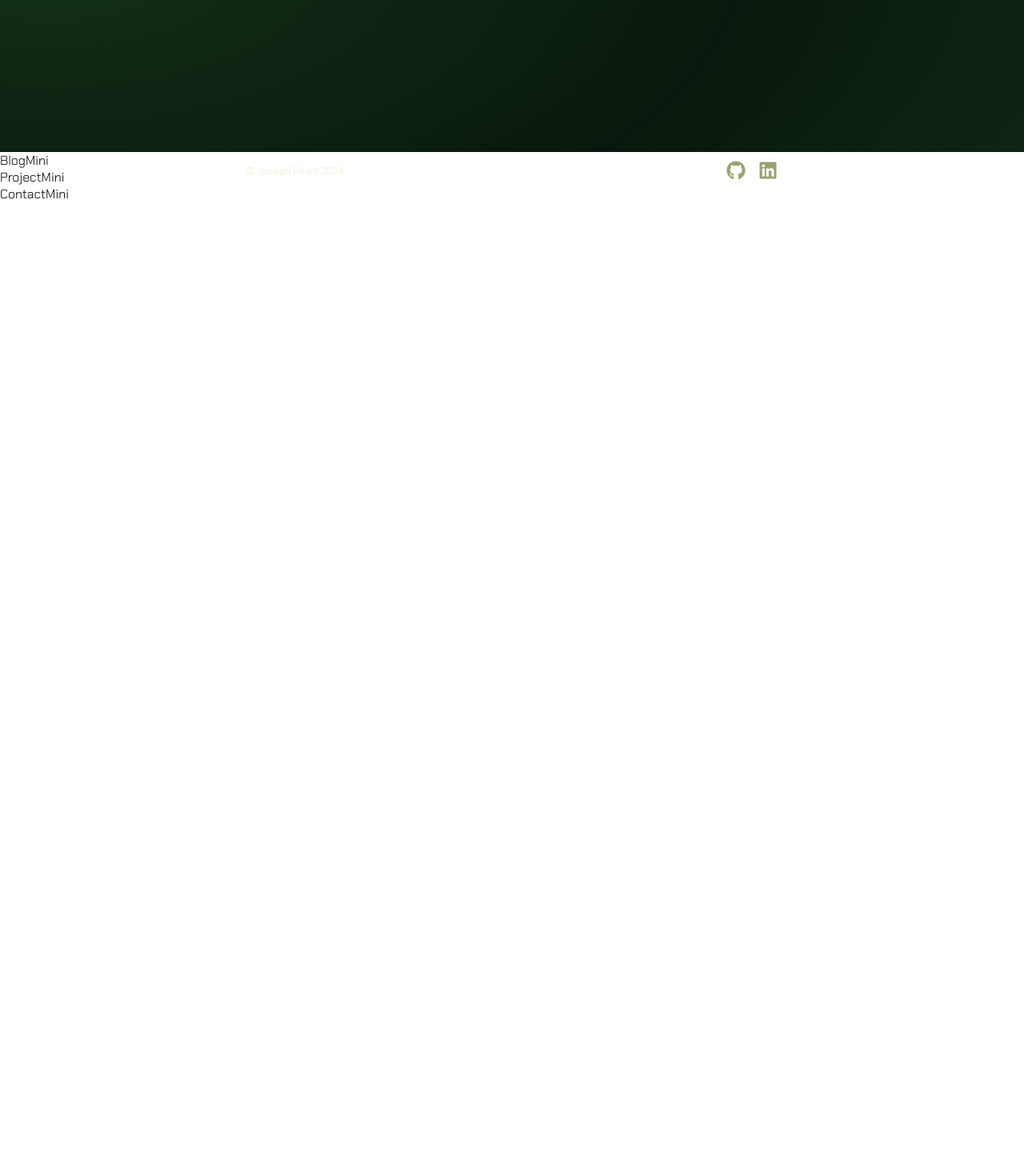
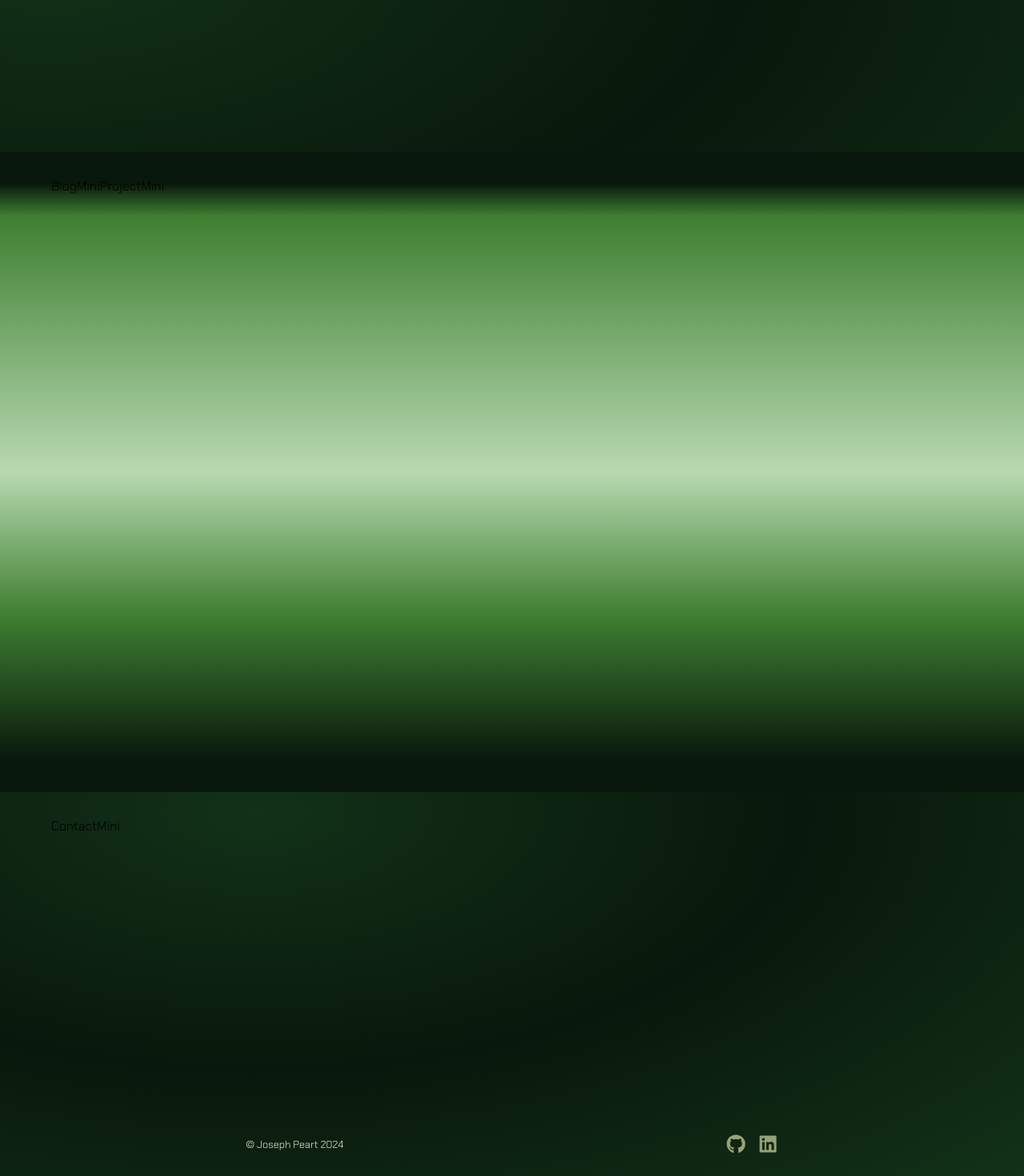
Before and after one commit to j-prt/portfolio, a React (Vite) app: page / in a window 1280 px wide. Shown: the part 610-2080 px from the top of the page at 80% size. Before the commit the page ends 863 px from the top, so only its background shows below. Built offline with nearby package versions, Linux system fonts and the light colour scheme; a web font is replaced by a local one.

Commit message:
scaffolding featured/contact on homepage

```diff
--- a/src/pages/home/ContactMini.tsx
+++ b/src/pages/home/ContactMini.tsx
@@ -1,9 +1,26 @@
 import styled from 'styled-components'
 
-const StyledContactMini = styled.div``
+const ContactContainer = styled.section`
+  height: 30rem;
+  background-image: radial-gradient(
+    farthest-corner at 25% 5%,
+    var(--color-main-med),
+    var(--color-main-dark),
+    var(--color-main-med)
+  );
+`
+
+const Contact = styled.div`
+  max-width: 70rem;
+  padding: 2rem 4rem;
+`
 
 function ContactMini() {
-  return <StyledContactMini>ContactMini</StyledContactMini>
+  return (
+    <ContactContainer>
+      <Contact>ContactMini</Contact>
+    </ContactContainer>
+  )
 }
 
 export default ContactMini
--- a/src/pages/home/Featured.tsx
+++ b/src/pages/home/Featured.tsx
@@ -2,7 +2,23 @@ import styled from 'styled-components'
 import BlogMini from './BlogMini'
 import ProjectMini from './ProjectMini'
 
-const StyledFeatured = styled.div``
+const StyledFeatured = styled.section`
+  height: 50rem;
+  /* background-color: var(--color-secondary); */
+  background-image: linear-gradient(
+    var(--color-main-dark) 5%,
+    var(--color-secondary-med) 10%,
+    var(--color-secondary-lighter) 50%,
+    var(--color-secondary-med),
+    var(--color-main-dark) 95%
+  );
+`
+
+const FeatureBox = styled.div`
+  max-width: 70rem;
+  padding: 2rem 4rem;
+  display: flex;
+`
 
 // TODOS: build blogmini and projectmini components. I'm thinking
 // they be styled as cards, side by side (vertical in mobile view)
@@ -10,8 +26,10 @@ const StyledFeatured = styled.div``
 function Featured() {
   return (
     <StyledFeatured>
-      <BlogMini />
-      <ProjectMini />
+      <FeatureBox>
+        <BlogMini />
+        <ProjectMini />
+      </FeatureBox>
     </StyledFeatured>
   )
 }
--- a/src/pages/home/Hero.tsx
+++ b/src/pages/home/Hero.tsx
@@ -1,7 +1,7 @@
 import styled from 'styled-components'
 import Button from '../../ui/Button'
 
-const HeroContainer = styled.div`
+const HeroContainer = styled.main`
   height: 100vh;
   background-image: radial-gradient(
     farthest-corner at 5% 70%,
--- a/src/styles/GlobalStyles.ts
+++ b/src/styles/GlobalStyles.ts
@@ -10,6 +10,12 @@ export const GlobalStyles = createGlobalStyle`
 --color-main-dark: #09180c;
 
 --color-secondary: #4E9F3D;
+--color-secondary-dark: #2f5f25;
+--color-secondary-med: #3e7f31;
+--color-secondary-light: #83bc77;
+--color-secondary-lighter: #b8d9b1;
+
+
 
 --color-accent: #D8E9A8;
 --color-accent-light: #e4f0c2;
```
